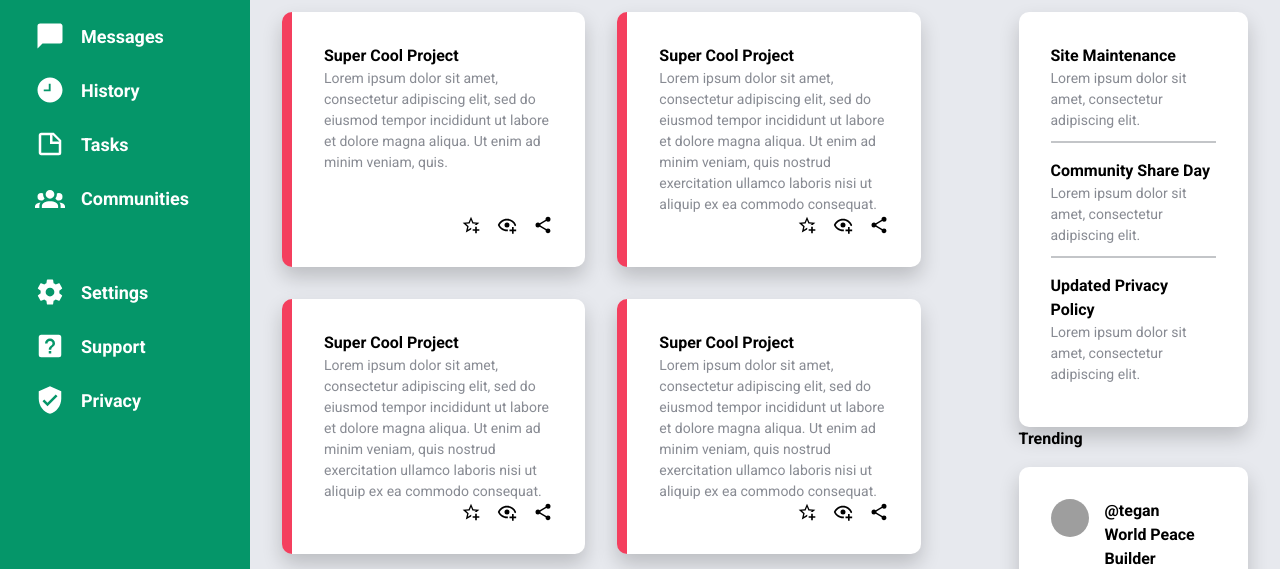
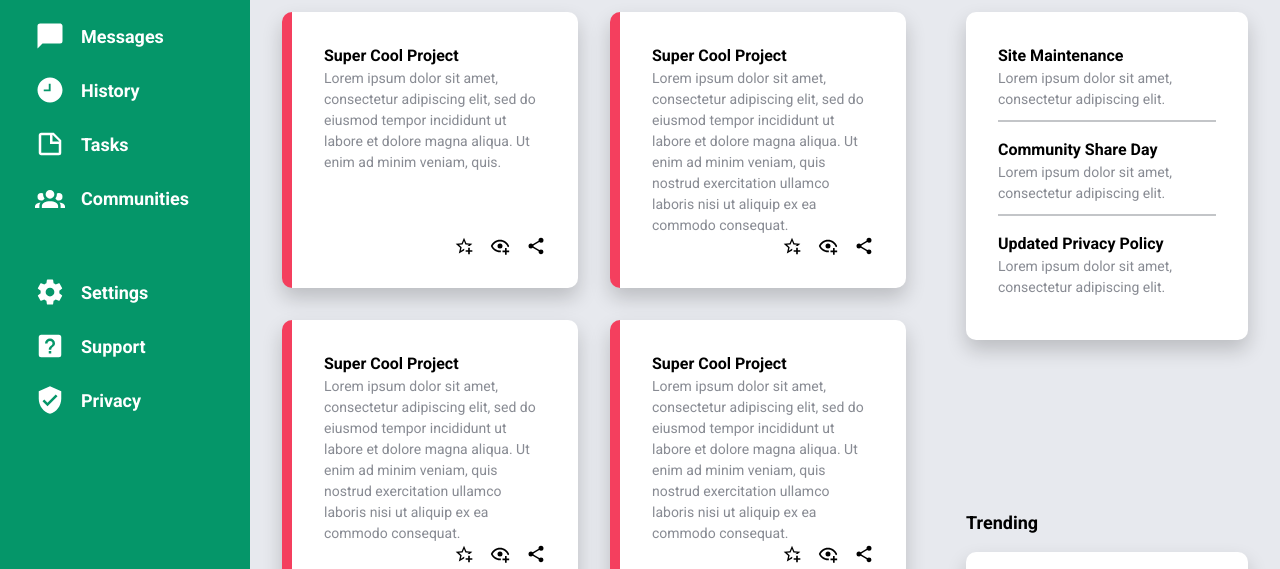
Before and after one commit to vincentle1/admin-dashboard-odin, a plain HTML site: page index.html in a window 1280 px wide. Shown: the part 231-800 px from the top of the page. Drawn offline with Linux system fonts and the light colour scheme; grey boxes are pictures that could not be loaded.

Commit message:
Adjusted spacing between main columns

```diff
--- a/index.html
+++ b/index.html
@@ -232,7 +232,7 @@
 
     <section class="trending">
 
-      <h3>Trending</h3>
+      <h2>Trending</h2>
 
       <div class="trending-card">
 
--- a/styles/styles.css
+++ b/styles/styles.css
@@ -229,12 +229,12 @@ main {
   display: grid;
   grid-template-columns: repeat(12, 1fr);
   grid-template-rows: repeat(1, 1fr);
-  gap: 1.6rem;
+  gap: 6rem;
   padding: 3.2rem 3.2rem;
 }
 
 .right-side-container {
-  grid-column: 10 / 13;
+  grid-column: 9 / 13;
   grid-row: 1 / 3;
   display: flex;
   flex-direction: column;
@@ -334,6 +334,8 @@ h3 {
   gap: 1.6rem;
 }
 
+
+
 .trending-card {
   display: flex;
   flex-direction: column;
```
